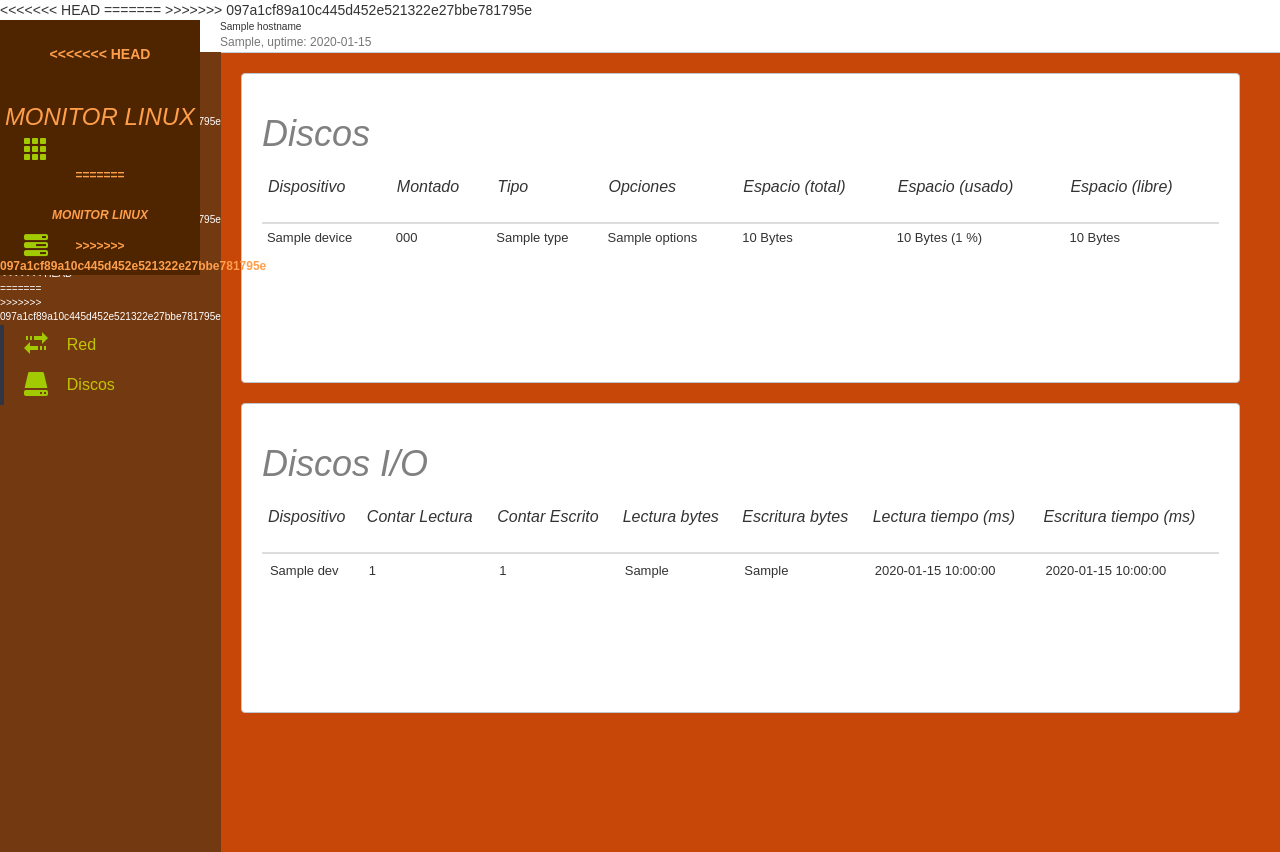
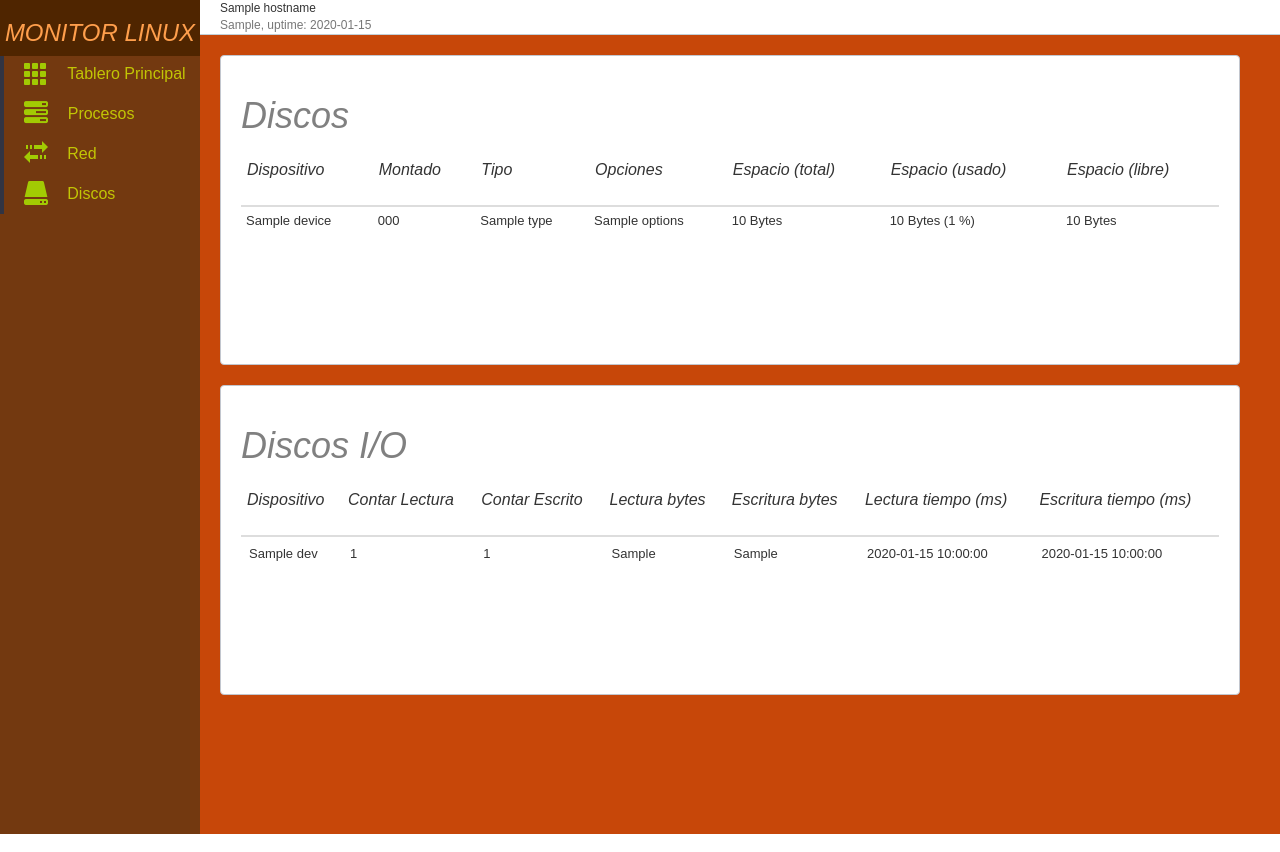
Before and after one commit to carlos008/monitor_linux, a Python web app: template templates/disks.html in a window 1280 px wide. Run offline with Jinja, Linux system fonts and the light colour scheme; the template is opened without the code that fills it: most values are stand-ins (such as "Sample title", 1, 10 or a date in 2020).

Commit message:
nuevomonitorPS

```diff
--- a/templates/base.html
+++ b/templates/base.html
@@ -4,11 +4,8 @@
         <meta charset="utf-8">
         <meta http-equiv="X-UA-Compatible" content="IE=edge">
         <meta name="viewport" content="width=device-width, initial-scale=1">
-<<<<<<< HEAD
         <title>monitor de proceso linux</title>
-=======
-        <title>monitor linux</title>
->>>>>>> 097a1cf89a10c445d452e521322e27bbe781795e
+
         <link href="{{ url_for(".static", filename="css/bootstrap.min.css") }}" rel="stylesheet">
         <link href="{{ url_for(".static", filename="css/psdash.css") }}" rel="stylesheet">
         <!--link href='http://fonts.googleapis.com/css?family=Ubuntu:300,400' rel='stylesheet' type='text/css'-->
@@ -24,11 +21,7 @@
             <div class="header">
                 <div class="logo">
                     <a href="{{ url_for(".index") }}">
-<<<<<<< HEAD
                         <span class="app-name"><p><em><h3>MONITOR LINUX</h3></em></p><small></span>
-=======
-                        <span class="app-nombre "><p><em>MONITOR LINUX</em></p><small></span>
->>>>>>> 097a1cf89a10c445d452e521322e27bbe781795e
                     </a>
                 </div>
                 <div class="top-nav">
@@ -58,31 +51,19 @@
                 <div class="content">
                     <div class="left-nav">
                         <ul class="menu">
-<<<<<<< HEAD
                             <li {% if page == "tablero principal" %}class="active"{% endif %}>
-=======
-                            <li {% if page == "verfinal" %}class="activo"{% endif %}>
->>>>>>> 097a1cf89a10c445d452e521322e27bbe781795e
                                 <a href="{{ url_for(".index") }}">
                                     <span class="glyphicon glyphicon-th"></span>
                                     <span class="option-text">Tablero Principal</span>
                                 </a>
                             </li>
-<<<<<<< HEAD
                             <li {% if page == "procesos" %}class="active"{% endif %}>
-=======
-                            <li {% if page == "procesos" %}class="activo"{% endif %}>
->>>>>>> 097a1cf89a10c445d452e521322e27bbe781795e
                                 <a href="{{ url_for(".processes") }}">
                                     <span class="glyphicon glyphicon-tasks"></span>
                                     <span class="option-text">Procesos</span>
                                 </a>
                             </li>
-<<<<<<< HEAD
                             <li {% if page == "red" %}class="active"{% endif %}>
-=======
-                            <li {% if page == "redes" %}class="activo"{% endif %}>
->>>>>>> 097a1cf89a10c445d452e521322e27bbe781795e
                                 <a href="{{ url_for(".view_networks") }}">
                                     <span class="glyphicon glyphicon-transfer"></span>
                                     <span class="option-text">Red</span>
```
